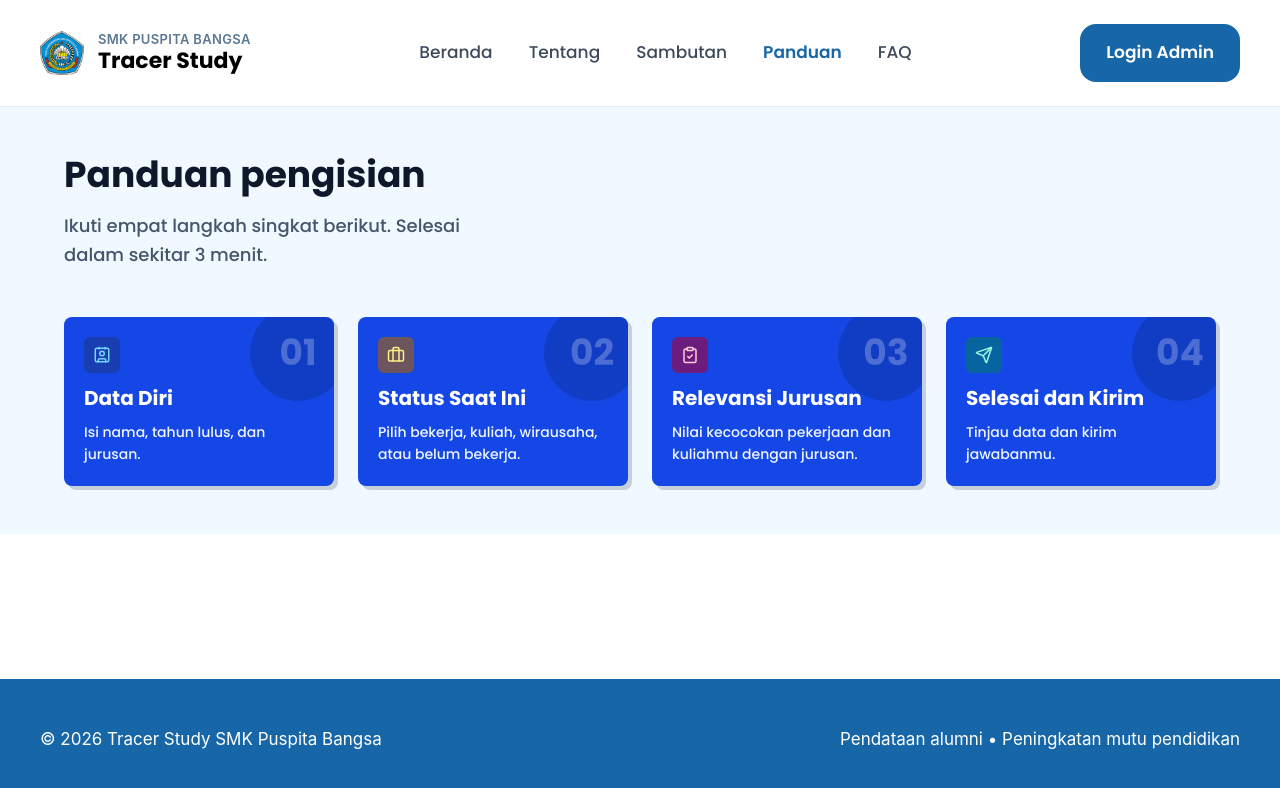
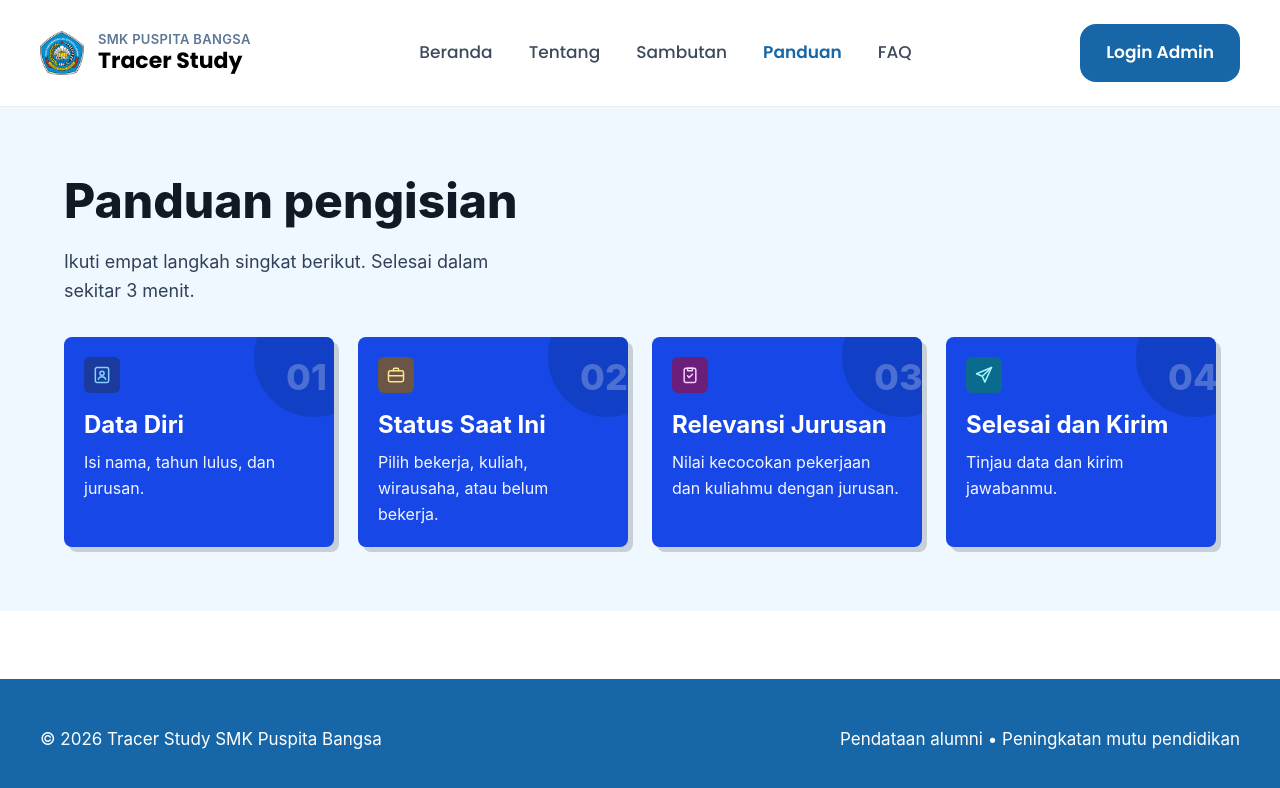
Before and after one commit to Agunnnnn/PROJECT_PKM, a React (Vite) app in the folder client/: page /panduan in a window 1280 px wide. Shown: the top 788 px of the page. Built offline with nearby package versions, Linux system fonts and the light colour scheme; the HTML template or start-up script is replaced by a standard one.

Commit message:
Memperbaiki font panduan

```diff
--- a/client/src/pages/Panduan.jsx
+++ b/client/src/pages/Panduan.jsx
@@ -1,70 +1,129 @@
-import { Contact, Briefcase, ClipboardCheck, Send } from "lucide-react";
+import React from "react";
 
-const steps = [
+/* ===================== IKON ===================== */
+const svgProps = {
+    viewBox: "0 0 24 24",
+    fill: "none",
+    stroke: "currentColor",
+    strokeWidth: "1.8",
+    strokeLinecap: "round",
+    strokeLinejoin: "round",
+    "aria-hidden": "true",
+};
+
+function IkonDataDiri({ className = "" }) {
+    return (
+        <svg {...svgProps} className={className}>
+            <rect x="4" y="3" width="16" height="18" rx="2" />
+            <circle cx="12" cy="10" r="2.5" />
+            <path d="M7.5 17c.8-2 2.4-3 4.5-3s3.7 1 4.5 3" />
+        </svg>
+    );
+}
+
+function IkonKoper({ className = "" }) {
+    return (
+        <svg {...svgProps} className={className}>
+            <rect x="3" y="7" width="18" height="13" rx="2" />
+            <path d="M9 7V5a1 1 0 0 1 1-1h4a1 1 0 0 1 1 1v2" />
+            <path d="M3 13h18" />
+        </svg>
+    );
+}
+
+function IkonPapanKlip({ className = "" }) {
+    return (
+        <svg {...svgProps} className={className}>
+            <rect x="5" y="4" width="14" height="17" rx="2" />
+            <path d="M9 4h6v2a1 1 0 0 1-1 1h-4a1 1 0 0 1-1-1V4z" />
+            <path d="M9 13l2 2 4-4" />
+        </svg>
+    );
+}
+
+function IkonKirim({ className = "" }) {
+    return (
+        <svg {...svgProps} className={className}>
+            <path d="M21 3L3 10.5l7 3 3 7L21 3z" />
+            <path d="M10 13.5L21 3" />
+        </svg>
+    );
+}
+
+/* ===================== DATA LANGKAH ===================== */
+const LANGKAH = [
     {
-        number: "01",
-        title: "Data Diri",
-        icon: Contact,
-        iconStyle: "bg-blue-900/60 text-sky-300",
-        text: "Isi nama, tahun lulus, dan jurusan.",
+        no: "01",
+        judul: "Data Diri",
+        isi: "Isi nama, tahun lulus, dan jurusan.",
+        Ikon: IkonDataDiri,
+        warnaIkon: "bg-[#1b3a9e] text-[#7dd3fc]",
     },
     {
-        number: "02",
-        title: "Status Saat Ini",
-        icon: Briefcase,
-        iconStyle: "bg-yellow-700/60 text-yellow-200",
-        text: "Pilih bekerja, kuliah, wirausaha, atau belum bekerja.",
+        no: "02",
+        judul: "Status Saat Ini",
+        isi: "Pilih bekerja, kuliah, wirausaha, atau belum bekerja.",
+        Ikon: IkonKoper,
+        warnaIkon: "bg-[#6b5546] text-[#fde68a]",
     },
     {
-        number: "03",
-        title: "Relevansi Jurusan",
-        icon: ClipboardCheck,
-        iconStyle: "bg-rose-800/60 text-rose-200",
-        text: "Nilai kecocokan pekerjaan dan kuliahmu dengan jurusan.",
+        no: "03",
+        judul: "Relevansi Jurusan",
+        isi: "Nilai kecocokan pekerjaan dan kuliahmu dengan jurusan.",
+        Ikon: IkonPapanKlip,
+        warnaIkon: "bg-[#6b1f7a] text-[#f5d0fe]",
     },
     {
-        number: "04",
-        title: "Selesai dan Kirim",
-        icon: Send,
-        iconStyle: "bg-teal-700/60 text-teal-200",
-        text: "Tinjau data dan kirim jawabanmu.",
+        no: "04",
+        judul: "Selesai dan Kirim",
+        isi: "Tinjau data dan kirim jawabanmu.",
+        Ikon: IkonKirim,
+        warnaIkon: "bg-[#0b6b8f] text-[#a5f3fc]",
     },
 ];
 
-export default function PanduanPengisian() {
+/* ===================== KOMPONEN UTAMA ===================== */
+export default function PanduanPengisian({
+    judul = "Panduan pengisian",
+    pengantar = "Ikuti empat langkah singkat berikut. Selesai dalam sekitar 3 menit.",
+    langkah = LANGKAH,
+}) {
     return (
-        <section className="bg-sky-50 px-6 py-12 font-[Poppins,sans-serif] text-slate-800">
+        <section
+            id="panduan"
+            className="bg-[#f0f8ff] px-5 py-12 sm:px-8 lg:px-10 lg:py-16"
+        >
             <div className="mx-auto max-w-6xl">
-                <h1 className="text-4xl font-bold text-slate-900">Panduan pengisian</h1>
-                <p className="mt-4 max-w-md text-lg leading-relaxed text-slate-600">
-                    Ikuti empat langkah singkat berikut. Selesai dalam sekitar 3 menit.
+                <h2 className="text-3xl font-extrabold leading-tight text-[#0f1a24] sm:text-4xl lg:text-5xl">
+                    {judul}
+                </h2>
+                <p className="mt-4 max-w-md text-base leading-relaxed text-slate-700 sm:text-lg">
+                    {pengantar}
                 </p>
 
-                <ol className="mt-12 grid gap-6 sm:grid-cols-2 lg:grid-cols-4">
-                    {steps.map(({ number, title, icon: Icon, iconStyle, text }) => (
+                <ol className="mt-8 grid gap-6 sm:grid-cols-2 lg:grid-cols-4">
+                    {langkah.map(({ no, judul: j, isi, Ikon, warnaIkon }) => (
                         <li
-                            key={number}
-                            className="relative overflow-hidden rounded-lg bg-blue-700 p-5 text-white shadow-[4px_4px_0_0_rgba(15,23,42,0.18)]"
+                            key={no}
+                            className="relative overflow-hidden rounded-lg bg-[#1747e6] p-5 text-white shadow-[5px_5px_0_rgba(15,26,36,0.18)]"
                         >
-                            {/* Angka besar dekoratif */}
-                            <div
+                            {/* Lingkaran nomor di pojok kanan atas */}
+                            <span
                                 aria-hidden="true"
-                                className="absolute -right-3 -top-3 flex h-24 w-24 items-center justify-center rounded-full bg-black/15 text-4xl font-bold text-white/25"
+                                className="absolute -right-10 -top-10 flex h-[120px] w-[120px] items-end justify-start rounded-full bg-[#0f3cb8]/70 pb-6 pl-7 text-4xl font-extrabold text-white/25"
                             >
-                                {number}
-                            </div>
+                                <span className="translate-x-1 translate-y-1">{no}</span>
+                            </span>
 
-                            <div
-                                className={`relative flex h-9 w-9 items-center justify-center rounded-md ${iconStyle}`}
+                            <span
+                                className={`relative flex h-9 w-9 items-center justify-center rounded-md ${warnaIkon}`}
                             >
-                                <Icon size={18} />
-                            </div>
+                                <Ikon className="h-5 w-5" />
+                            </span>
 
-                            <h2 className="relative mt-3 text-xl font-bold leading-snug">
-                                {title}
-                            </h2>
-                            <p className="relative mt-2 text-sm leading-relaxed text-blue-50">
-                                {text}
+                            <h3 className="relative mt-4 text-xl font-bold sm:text-2xl">{j}</h3>
+                            <p className="relative mt-2 text-base leading-relaxed text-white/95">
+                                {isi}
                             </p>
                         </li>
                     ))}
```
